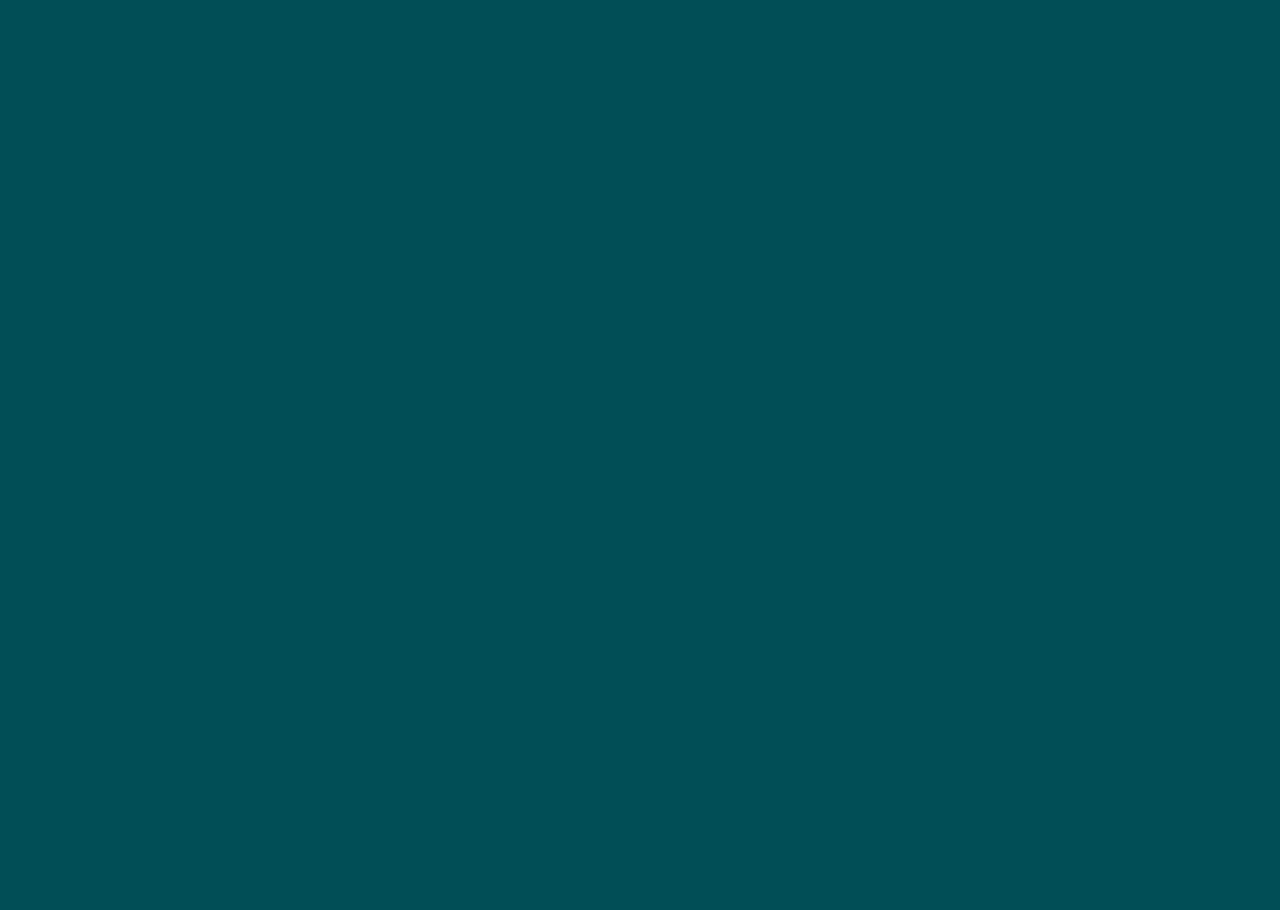
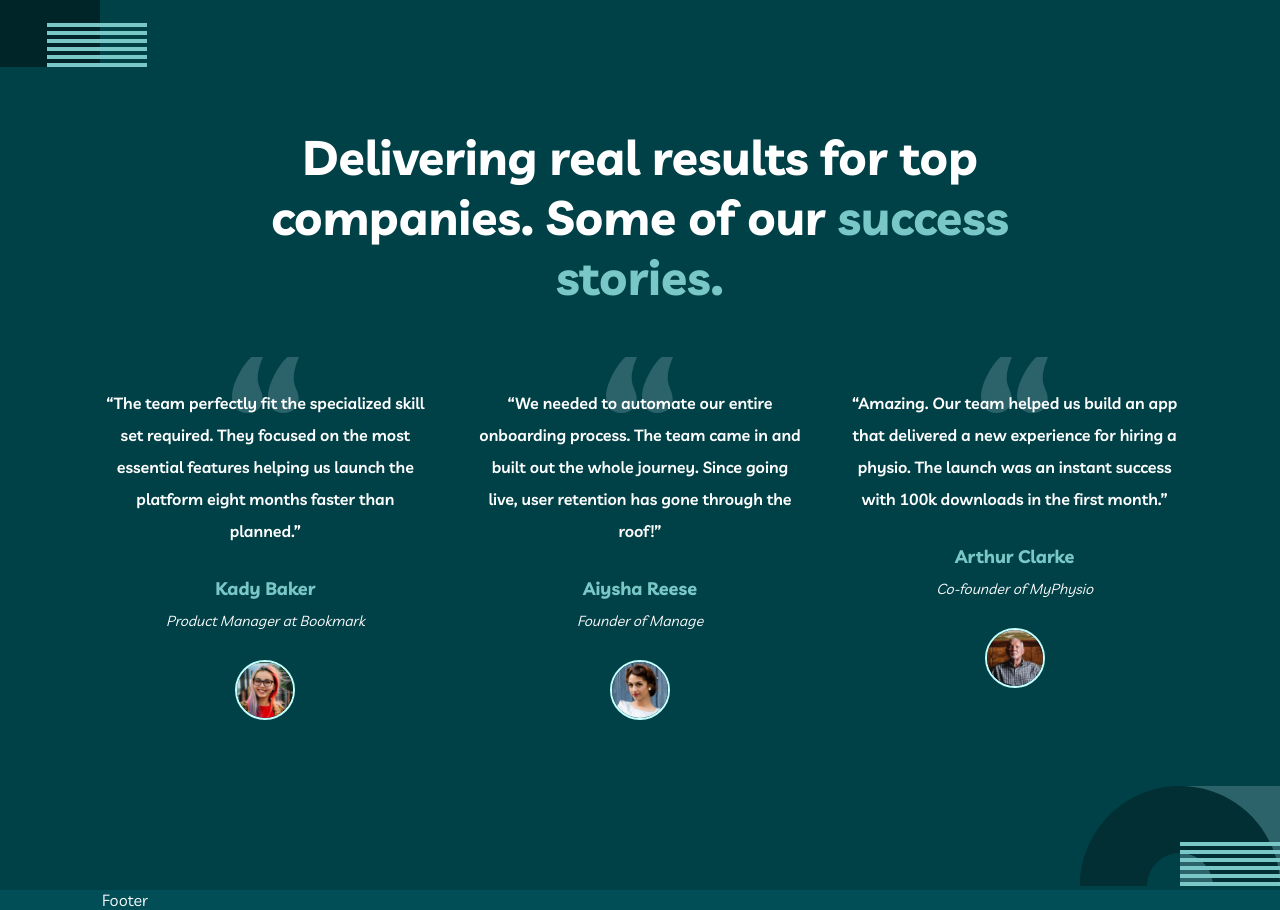
Before and after one commit to stanlee17/myteam, a React (Create React App) app: page / in a window 1280 px wide. Shown: the part 1660-2570 px from the top of the page. Before the commit the page ends 1583 px from the top, so only its background shows below. Built offline with nearby package versions, Linux system fonts and the light colour scheme.

Commit message:
testimonials added and styled

```diff
--- a/public/index.html
+++ b/public/index.html
@@ -24,7 +24,7 @@
       work correctly both with client-side routing and a non-root public URL.
       Learn how to configure a non-root public URL by running `npm run build`.
     -->
-    <title>React App</title>
+    <title>myteam</title>
   </head>
   <body>
     <noscript>You need to enable JavaScript to run this app.</noscript>
--- a/src/components/pages/Home/Home.module.scss
+++ b/src/components/pages/Home/Home.module.scss
@@ -50,7 +50,7 @@
 
 .whyus {
   position: relative;
-  padding: 8rem 0;
+  padding: 10rem 0;
   background-color: $sacramentoStateGreen;
   margin-top: -5px;
 
@@ -100,3 +100,81 @@
     }
   }
 }
+
+.testimonials {
+  position: relative;
+  padding: 10rem 0;
+  background-color: $deepJungleGreen;
+
+  & h2 {
+    font-size: 3rem;
+    text-align: center;
+    max-width: 80%;
+    margin: 0 auto 5rem auto;
+
+    & span {
+      color: $raptureBlue;
+    }
+  }
+
+  & .reviews {
+    display: grid;
+    grid-template-columns: repeat(3, 1fr);
+    gap: 3rem;
+
+    & .review {
+      position: relative;
+      text-align: center;
+      line-height: 2;
+
+      & .quote {
+        position: relative;
+        font-weight: 600;
+        z-index: 9999;
+      }
+
+      & .reviewerInfo {
+        margin: 1.5rem 0;
+
+        & h4 {
+          color: $raptureBlue;
+          font-size: 1.125rem;
+        }
+
+        & .jobTitle {
+          font-size: 0.9rem;
+          font-style: italic;
+        }
+      }
+
+      & img {
+        border-radius: 10rem;
+        border: 2px solid $lightBlue;
+        max-width: 60px;
+      }
+
+      &::before {
+        content: url('../../../assets/icons/icon-quotes.svg');
+        position: absolute;
+        margin: 0 auto;
+        top: -30px;
+        left: 0;
+        right: 0;
+      }
+    }
+  }
+
+  &::before {
+    content: url('../../../assets/background/bg-pattern-home-4-about-3.svg');
+    position: absolute;
+    top: 0;
+    left: 0;
+  }
+
+  &::after {
+    content: url('../../../assets/background/bg-pattern-home-5.svg');
+    position: absolute;
+    bottom: 0;
+    right: 0;
+  }
+}
--- a/src/components/pages/Home/Home.tsx
+++ b/src/components/pages/Home/Home.tsx
@@ -6,6 +6,11 @@ import styles from './Home.module.scss';
 import Person from '../../../assets/icons/icon-person.svg';
 import Cog from '../../../assets/icons/icon-cog.svg';
 import Chart from '../../../assets/icons/icon-chart.svg';
+
+// Avatar
+import Kady from '../../../assets/avatar/avatar-kady.jpg';
+import Aiysha from '../../../assets/avatar/avatar-aiysha.jpg';
+import Arthur from '../../../assets/avatar/avatar-arthur.jpg';
 
 const Home = () => {
   return (
@@ -31,7 +36,7 @@ const Home = () => {
         <Container>
           <div className={styles.wrapper}>
             <h2>Build & manage distributed teams like no one else.</h2>
-            <div className={styles.reason}>
+            <div>
               <div className={styles.experienced}>
                 <img src={Person} alt="icon-person" />
                 <div className={styles.content}>
@@ -68,6 +73,59 @@ const Home = () => {
           </div>
         </Container>
       </div>
+
+      {/* Testimonials */}
+      <div className={styles.testimonials}>
+        <Container>
+          <h2>
+            Delivering real results for top companies. Some of our
+            <span> success stories.</span>
+          </h2>
+          <div className={styles.reviews}>
+            {/* Kady Baker Review */}
+            <div className={styles.review}>
+              <p className={styles.quote}>
+                “The team perfectly fit the specialized skill set required. They
+                focused on the most essential features helping us launch the
+                platform eight months faster than planned.”
+              </p>
+              <div className={styles.reviewerInfo}>
+                <h4>Kady Baker</h4>
+                <p className={styles.jobTitle}>Product Manager at Bookmark</p>
+              </div>
+              <img src={Kady} alt="avatar-kady" />
+            </div>
+
+            {/* Aiysha Reese Review */}
+            <div className={styles.review}>
+              <p className={styles.quote}>
+                “We needed to automate our entire onboarding process. The team
+                came in and built out the whole journey. Since going live, user
+                retention has gone through the roof!”
+              </p>
+              <div className={styles.reviewerInfo}>
+                <h4>Aiysha Reese</h4>
+                <p className={styles.jobTitle}>Founder of Manage</p>
+              </div>
+              <img src={Aiysha} alt="avatar-aiysha" />
+            </div>
+
+            {/* Arthur Clarke Review */}
+            <div className={styles.review}>
+              <p className={styles.quote}>
+                “Amazing. Our team helped us build an app that delivered a new
+                experience for hiring a physio. The launch was an instant
+                success with 100k downloads in the first month.”
+              </p>
+              <div className={styles.reviewerInfo}>
+                <h4>Arthur Clarke</h4>
+                <p className={styles.jobTitle}>Co-founder of MyPhysio</p>
+              </div>
+              <img src={Arthur} alt="avatar-arthur" />
+            </div>
+          </div>
+        </Container>
+      </div>
     </Fragment>
   );
 };
--- a/src/styles/scss/abstracts/_variables.scss
+++ b/src/styles/scss/abstracts/_variables.scss
@@ -8,5 +8,6 @@ $darkGreen: #002529;
 $sacramentoStateGreen: #012f34;
 $policeBlue: #2c6269;
 $raptureBlue: #79c8c7;
+$lightBlue: #c4fffe;
 $lightCoral: #f67e7e;
 $white: #ffffff;
```
